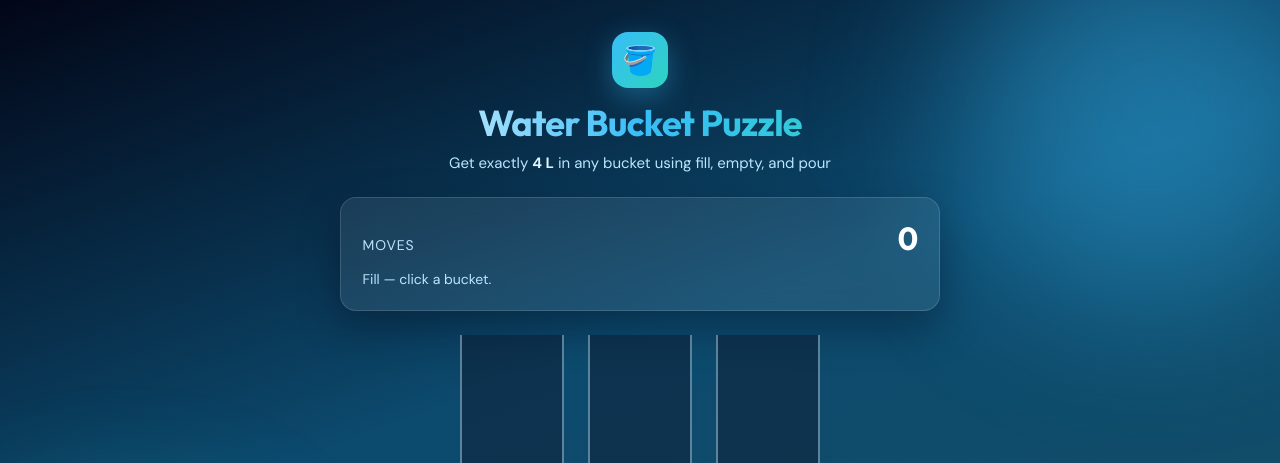
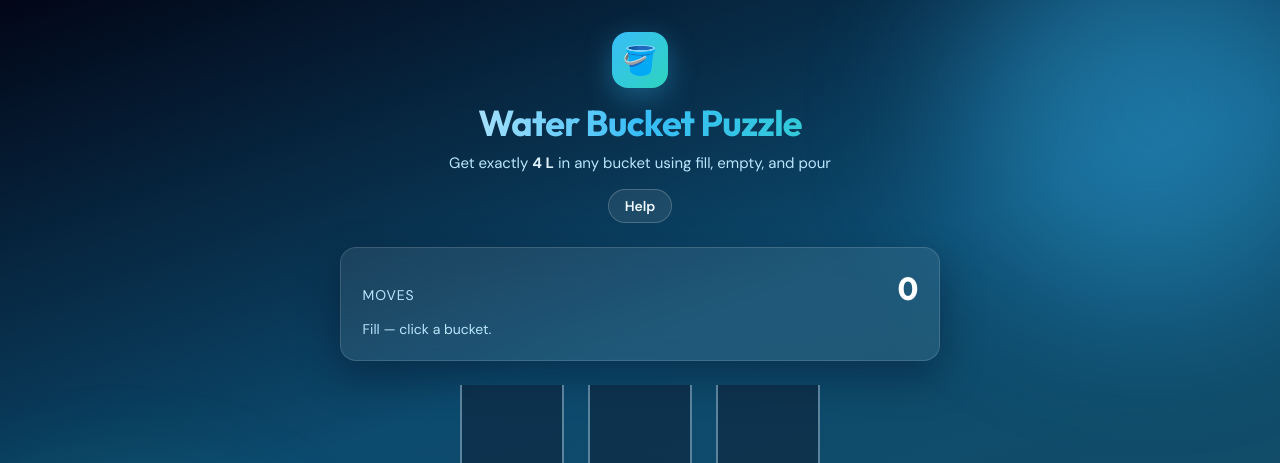
Before and after one commit to emmarthur/water-bucket-puzzle, a FastAPI app: page / in a window 1280 px wide. Shown: the top 463 px of the page. Run offline with FastAPI, Linux system fonts and the light colour scheme.

Commit message:
Add Help button that scrolls to the detailed help section.

```diff
--- a/web/static/app.js
+++ b/web/static/app.js
@@ -166,4 +166,13 @@ document.getElementById("btn-play-again").addEventListener("click", () => {
   void resetGame();
 });
 
+document.querySelectorAll("[data-help-jump]").forEach((btn) => {
+  btn.addEventListener("click", () => {
+    document.getElementById("help-heading")?.scrollIntoView({
+      behavior: "smooth",
+      block: "start",
+    });
+  });
+});
+
 render();
--- a/web/static/style.css
+++ b/web/static/style.css
@@ -295,3 +295,21 @@ body {
   margin: 0.35rem 0 0;
   padding-left: 1.25rem;
 }
+
+.help-jump-btn {
+  display: inline-block;
+  margin-top: 1rem;
+  font-family: inherit;
+  font-size: 0.875rem;
+  font-weight: 600;
+  padding: 0.45rem 1rem;
+  border-radius: 9999px;
+  border: 1px solid rgba(255, 255, 255, 0.2);
+  background: rgba(255, 255, 255, 0.08);
+  color: var(--text);
+  cursor: pointer;
+}
+
+.help-jump-btn:hover {
+  background: rgba(255, 255, 255, 0.14);
+}
--- a/web/templates/index.html
+++ b/web/templates/index.html
@@ -23,6 +23,7 @@
         <p class="tagline">
           Get exactly <strong>{{ goal }} L</strong> in any bucket using fill, empty, and pour
         </p>
+        <button type="button" class="help-jump-btn" data-help-jump>Help</button>
       </header>
 
       <section class="card status-card">
```
